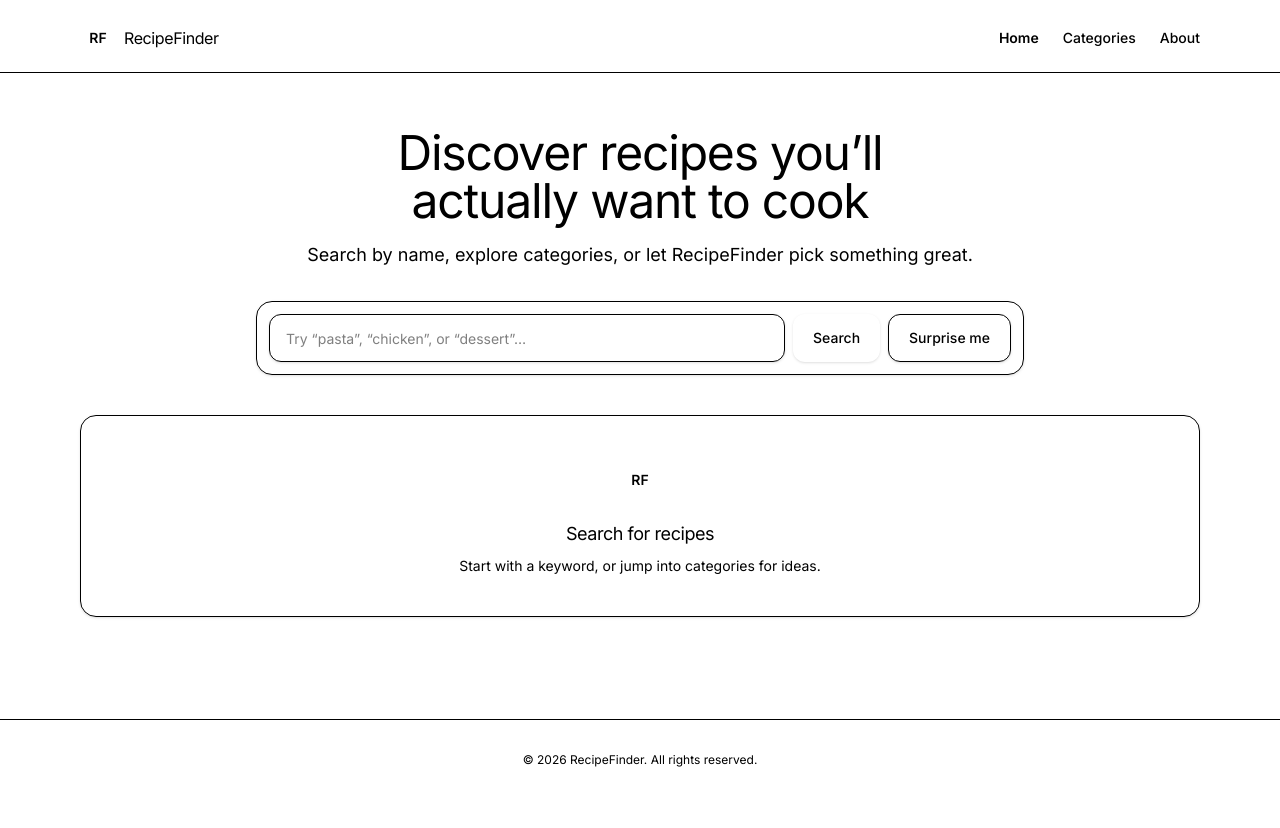
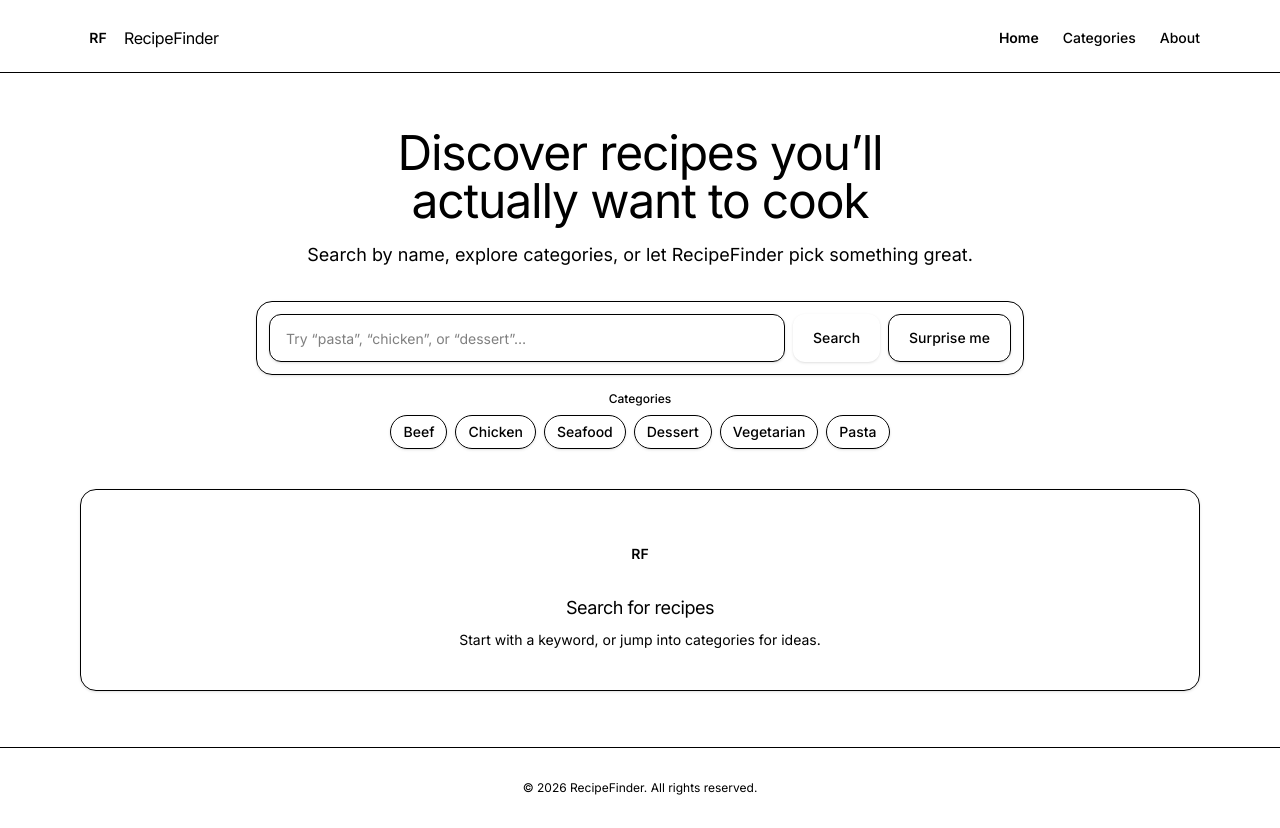
Before and after one commit to mukuvi/Recipe-Finder, a Next.js app: page / in a window 1280 px wide. Before the commit the page ends 800 px from the top, so only its background shows below. Built offline with nearby package versions, Linux system fonts and the light colour scheme.

Commit message:
Recipe Finder

```diff
--- a/src/components/HomeClient.tsx
+++ b/src/components/HomeClient.tsx
@@ -12,6 +12,15 @@ type SearchState =
   | { type: 'loading' }
   | { type: 'error'; message: string }
   | { type: 'results'; meals: MealSummary[] };
+
+const quickCategories = [
+  'Beef',
+  'Chicken',
+  'Seafood',
+  'Dessert',
+  'Vegetarian',
+  'Pasta',
+] as const;
 
 export function HomeClient() {
   const router = useRouter();
@@ -29,6 +38,20 @@ export function HomeClient() {
       `https://www.themealdb.com/api/json/v1/1/search.php?s=${encodeURIComponent(q)}`
     );
     if (!res.ok) throw new Error('MealDB search failed');
+    return (await res.json()) as { meals: MealSummary[] | null };
+  }
+
+  async function fetchCategory(c: string) {
+    const res = await fetch(`/api/mealdb/category?c=${encodeURIComponent(c)}`);
+    if (!res.ok) throw new Error('Category route failed');
+    return (await res.json()) as { meals: MealSummary[] | null };
+  }
+
+  async function fetchCategoryFallback(c: string) {
+    const res = await fetch(
+      `https://www.themealdb.com/api/json/v1/1/filter.php?c=${encodeURIComponent(c)}`
+    );
+    if (!res.ok) throw new Error('MealDB category failed');
     return (await res.json()) as { meals: MealSummary[] | null };
   }
 
@@ -51,6 +74,25 @@ export function HomeClient() {
         setState({
           type: 'error',
           message: 'Failed to fetch recipes. Please try again later.',
+        });
+      }
+    }
+  }
+
+  async function runCategorySearch(category: string) {
+    setQuery(category);
+    setState({ type: 'loading' });
+    try {
+      const data = await fetchCategory(category);
+      setState({ type: 'results', meals: data.meals ?? [] });
+    } catch {
+      try {
+        const data = await fetchCategoryFallback(category);
+        setState({ type: 'results', meals: data.meals ?? [] });
+      } catch {
+        setState({
+          type: 'error',
+          message: 'Failed to load that category. Please try again later.',
         });
       }
     }
@@ -127,6 +169,24 @@ export function HomeClient() {
               Surprise me
             </button>
           </form>
+        </div>
+
+        <div className="mt-4">
+          <div className="text-xs font-medium text-text-muted">
+            Categories
+          </div>
+          <div className="mt-2 flex flex-wrap justify-center gap-2">
+            {quickCategories.map((category) => (
+              <button
+                key={category}
+                type="button"
+                onClick={() => runCategorySearch(category)}
+                className="rounded-full border border-border bg-bg-main px-3 py-1.5 text-sm font-medium text-text-main shadow-sm hover:bg-bg-secondary focus:outline-none focus:ring-4 focus:ring-accent/30"
+              >
+                {category}
+              </button>
+            ))}
+          </div>
         </div>
       </section>
 
```
